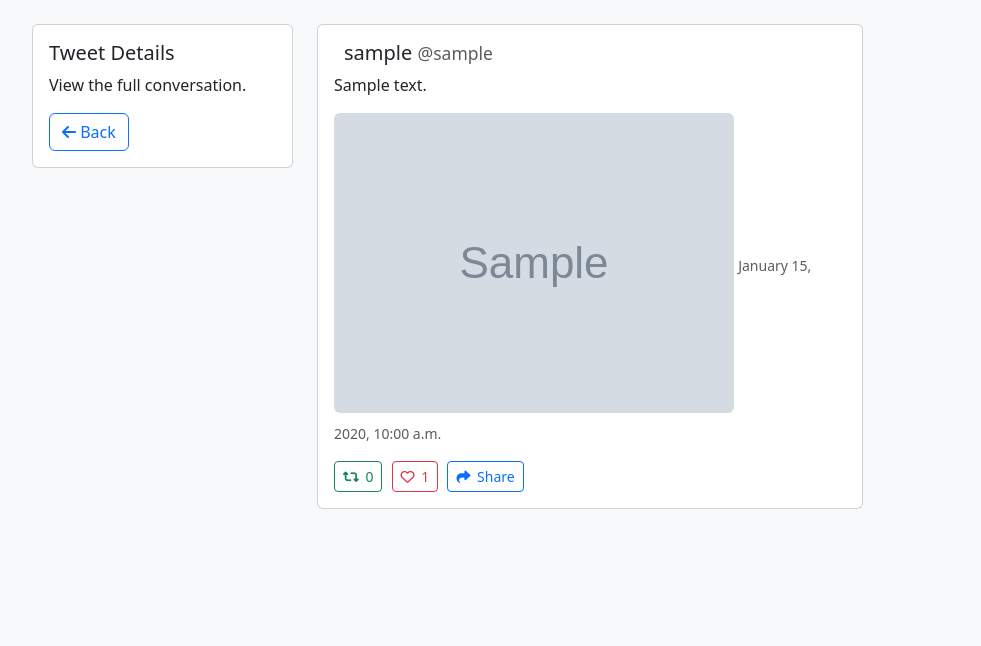
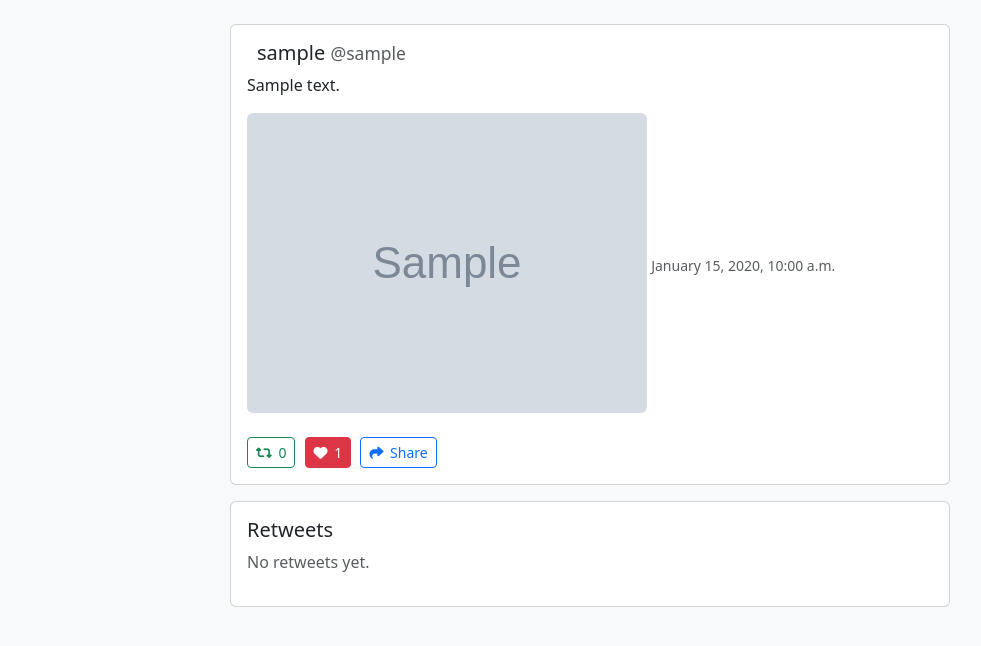
Before and after one commit to mitch104/twitter-clone, a Django app: page /tweet/1/ in a window 1280 px wide. Shown: the part 56-702 px from the top of the page, without its empty margins (50-1031 px from the left). Run offline with Django 4.2, Linux system fonts and the light colour scheme; a user stored in the database is signed in; tables that the repository leaves empty hold one stand-in row (values such as "Sample post"); grey boxes marked "Sample" are stand-in pictures; some libraries are stand-ins or nearby versions.

Commit message:
Fix likes and retweets

```diff
--- a/twitter_clone/core/views.py
+++ b/twitter_clone/core/views.py
@@ -8,12 +8,7 @@ from django.db.models import Q, QuerySet
 from django.http import HttpRequest, HttpResponse
 from django.shortcuts import get_object_or_404, redirect
 from django.urls import reverse_lazy
-from django.views.generic import (
-    CreateView,
-    DetailView,
-    FormView,
-    ListView,
-)
+from django.views.generic import CreateView, DetailView, FormView, ListView
 
 from .forms import (
     TweetForm,
@@ -74,9 +69,7 @@ class UsersListView(LoginRequiredMixin, ListView):
     def get_context_data(self, **kwargs: Any) -> dict[str, Any]:
         context: dict[str, Any] = super().get_context_data(**kwargs)
         if self.request.user.is_authenticated:
-            context["following"] = Follow.objects.filter(follower=self.request.user).values_list(
-                "following_id", flat=True
-            )
+            context["following"] = self.request.user.following.values_list("following_id", flat=True)
         context["search_query"] = self.request.GET.get("search", "")
         return context
 
@@ -89,7 +82,9 @@ class TweetDetailView(LoginRequiredMixin, DetailView):
     def get_context_data(self, **kwargs: Any) -> dict[str, Any]:
         context: dict[str, Any] = super().get_context_data(**kwargs)
         tweet = cast(Tweet, self.object)
-        context["replies"] = Tweet.objects.filter(parent=tweet).order_by("created_at")
+        context["retweets"] = Tweet.objects.filter(parent=tweet).order_by("-created_at")
+        context["liked_tweets"] = self.request.user.likes.values_list("tweet_id", flat=True)
+        context["retweeted_tweets"] = context["retweets"].filter(user=self.request.user).values_list("id", flat=True)
         return context
 
 
@@ -104,23 +99,50 @@ class NewTweetView(LoginRequiredMixin, SuccessMessageMixin, CreateView):
         return kwargs
 
 
-class LikeTweetView(LoginRequiredMixin, FormView):
-    def post(self, request: HttpRequest, *args: Any, **kwargs: Any) -> HttpResponse:
-        tweet = get_object_or_404(Tweet, pk=kwargs["pk"])
+class LikeTweetView(LoginRequiredMixin, DetailView):
+    model = Tweet
+    template_name = "core/tweet_card.html"
+    slug_field = "id"
+    slug_url_kwarg = "tweet_id"
+
+    def get(self, request: HttpRequest, *args: Any, **kwargs: Any) -> HttpResponse:
+        tweet = self.get_object()
         like, created = Like.objects.get_or_create(user=request.user, tweet=tweet)
         if not created:
             like.delete()
-        return redirect("tweet_detail", pk=tweet.pk)
+        return super().get(request, *args, **kwargs)
+
+    def get_context_data(self, **kwargs: Any) -> dict[str, Any]:
+        context: dict[str, Any] = super().get_context_data(**kwargs)
+        context["liked_tweets"] = self.request.user.likes.values_list("tweet_id", flat=True)
+        context["retweeted_tweets"] = Tweet.objects.filter(parent__isnull=False, user=self.request.user).values_list(
+            "parent_id", flat=True
+        )
+        return context
 
 
-class RetweetView(LoginRequiredMixin, FormView):
-    def post(self, request: HttpRequest, *args: Any, **kwargs: Any) -> HttpResponse:
-        original_tweet = get_object_or_404(Tweet, pk=kwargs["pk"])
-        retweet = Tweet.objects.create(user=request.user, content=original_tweet.content, parent=original_tweet)
-        if original_tweet.image:
-            retweet.image = original_tweet.image
-            retweet.save()
-        return redirect("tweet_detail", pk=retweet.pk)
+class RetweetView(LoginRequiredMixin, DetailView):
+    model = Tweet
+    template_name = "core/tweet_card.html"
+    slug_field = "id"
+    slug_url_kwarg = "tweet_id"
+
+    def get(self, request: HttpRequest, *args: Any, **kwargs: Any) -> HttpResponse:
+        original_tweet = self.get_object()
+        retweet, created = Tweet.objects.get_or_create(
+            user=request.user, content=original_tweet.content, parent=original_tweet, image=original_tweet.image
+        )
+        if not created:
+            retweet.delete()
+        return super().get(request, *args, **kwargs)
+
+    def get_context_data(self, **kwargs: Any) -> dict[str, Any]:
+        context: dict[str, Any] = super().get_context_data(**kwargs)
+        context["liked_tweets"] = self.request.user.likes.values_list("tweet_id", flat=True)
+        context["retweeted_tweets"] = Tweet.objects.filter(parent__isnull=False, user=self.request.user).values_list(
+            "parent_id", flat=True
+        )
+        return context
 
 
 class ProfileView(LoginRequiredMixin, DetailView):
@@ -133,6 +155,10 @@ class ProfileView(LoginRequiredMixin, DetailView):
     def get_context_data(self, **kwargs: Any) -> dict[str, Any]:
         context: dict[str, Any] = super().get_context_data(**kwargs)
         context["is_following"] = self.object.is_followed_by(self.request.user)
+        context["liked_tweets"] = self.request.user.likes.values_list("tweet_id", flat=True)
+        context["retweeted_tweets"] = Tweet.objects.filter(parent__isnull=False, user=self.request.user).values_list(
+            "parent_id", flat=True
+        )
         return context
 
 
--- a/twitter_clone/templates/core/tweet_card.html
+++ b/twitter_clone/templates/core/tweet_card.html
@@ -1,5 +1,5 @@
 {% load static %}
-<div class="card mb-3 tweet-card" data-tweet-id="{{ tweet.id }}">
+<div id="tweet-card-{{ tweet.id }}" class="card mb-3 tweet-card" data-tweet-id="{{ tweet.id }}">
     <div class="card-body">
         {% if tweet.is_retweet %}
             <div class="retweet-info mb-2">
@@ -45,7 +45,7 @@
         <div class="mt-3 tweet-actions">
             <button class="btn btn-sm btn-outline-success retweet-btn {% if tweet.id in retweeted_tweets %}active{% endif %}"
                     hx-get="{% url 'retweet' tweet.id %}"
-                    hx-target="closest .tweet-card"
+                    hx-target="#tweet-card-{{ tweet.id }}"
                     hx-swap="outerHTML"
                     hx-indicator=".htmx-indicator">
                 <i class="fas fa-retweet"></i>
@@ -54,7 +54,7 @@
 
             <button class="btn btn-sm btn-outline-danger like-btn {% if tweet.id in liked_tweets %}active{% endif %}"
                     hx-get="{% url 'like_tweet' tweet.id %}"
-                    hx-target="closest .tweet-card"
+                    hx-target="#tweet-card-{{ tweet.id }}"
                     hx-swap="outerHTML"
                     hx-indicator=".htmx-indicator">
                 <i class="{% if tweet.id in liked_tweets %}fas{% else %}far{% endif %} fa-heart"></i>
--- a/twitter_clone/templates/core/tweet_detail.html
+++ b/twitter_clone/templates/core/tweet_detail.html
@@ -4,79 +4,52 @@
 {% block title %}Tweet | Twitter Clone{% endblock %}
 
 {% block content %}
-<div class="row">
-    <div class="col-md-3">
-        <div class="card mb-4">
-            <div class="card-body">
-                <h5 class="card-title">Tweet Details</h5>
-                <p class="card-text">View the full conversation.</p>
-                <a href="javascript:history.back()" class="btn btn-outline-primary">
-                    <i class="fas fa-arrow-left"></i> Back
-                </a>
-            </div>
-        </div>
-    </div>
-    <div class="col-md-6">
-        <div class="card mb-3 tweet-card" data-tweet-id="{{ tweet.id }}">
-            <div class="card-body">
-                {% if tweet.is_retweet %}
-                    <div class="retweet-info mb-2">
-                        <small class="text-muted">
-                            <i class="fas fa-retweet"></i> Retweeted by {{ tweet.user.username }}
-                        </small>
-                    </div>
-                    {% with original_tweet=tweet.parent %}
-                        <div class="media mb-2">
-                            <div class="media-body">
-                                <h5 class="mt-0">
-                                    <a href="{% url 'profile' original_tweet.user.username %}" class="text-dark text-decoration-none">
-                                        {{ original_tweet.user.username }}
-                                    </a>
-                                    <small class="text-muted">@{{ original_tweet.user.username }}</small>
-                                </h5>
+<div class="container mt-4">
+    <div class="row">
+        <div class="col-md-8 mx-auto">
+            {% include "core/tweet_card.html" with tweet=tweet %}
+            <div class="card mb-4">
+                <div class="card-body">
+                    <h5 class="card-title">Retweets</h5>
+                    {% if retweets %}
+                        {% for retweet in retweets %}
+                            <div class="retweet-item mb-3">
+                                <small class="text-muted">
+                                    <i class="fas fa-retweet"></i> Retweeted by {{ retweet.user.username }}
+                                </small>
+                                <small class="text-muted float-end">{{ retweet.created_at|date:"F j, Y, g:i a" }}</small>
                             </div>
-                        </div>
-                        <p class="card-text">{{ original_tweet.content }}</p>
-                        {% if original_tweet.image %}
-                            <img src="{{ original_tweet.image.url }}" class="img-fluid rounded mb-2" alt="Tweet image">
-                        {% endif %}
-                        <small class="text-muted">{{ original_tweet.created_at|date:"F j, Y, g:i a" }}</small>
-                    {% endwith %}
-                {% else %}
-                    <div class="media mb-2">
-                        <div class="media-body">
-                            <h5 class="mt-0">
-                                <a href="{% url 'profile' tweet.user.username %}" class="text-dark text-decoration-none">
-                                    {{ tweet.user.username }}
-                                </a>
-                                <small class="text-muted">@{{ tweet.user.username }}</small>
-                            </h5>
-                        </div>
-                    </div>
-                    <p class="card-text">{{ tweet.content }}</p>
-                    {% if tweet.image %}
-                        <img src="{{ tweet.image.url }}" class="img-fluid rounded mb-2" alt="Tweet image">
+                        {% endfor %}
+                    {% else %}
+                        <p class="text-muted">No retweets yet.</p>
                     {% endif %}
-                    <small class="text-muted">{{ tweet.created_at|date:"F j, Y, g:i a" }}</small>
-                {% endif %}
-
-                <div class="mt-3 tweet-actions">
-                    <button class="btn btn-sm btn-outline-success retweet-btn" data-tweet-id="{{ tweet.id }}">
-                        <i class="fas fa-retweet"></i>
-                        <span class="retweet-count">{{ tweet.get_retweets_count }}</span>
-                    </button>
-
-                    <button class="btn btn-sm btn-outline-danger like-btn {% if liked %}active{% endif %}" data-tweet-id="{{ tweet.id }}">
-                        <i class="{% if liked %}fas{% else %}far{% endif %} fa-heart"></i>
-                        <span class="like-count">{{ tweet.get_likes_count }}</span>
-                    </button>
-
-                    <button class="btn btn-sm btn-outline-primary share-btn" data-tweet-id="{{ tweet.id }}">
-                        <i class="fas fa-share"></i> Share
-                    </button>
                 </div>
             </div>
         </div>
     </div>
 </div>
+
+<script>
+document.addEventListener('DOMContentLoaded', function() {
+    const textarea = document.querySelector('textarea[name="content"]');
+    const charCount = document.getElementById('char-count');
+
+    textarea.addEventListener('input', function() {
+        const remaining = 280 - this.value.length;
+        charCount.textContent = remaining;
+
+        if (remaining < 50) {
+            charCount.classList.add('text-warning');
+        } else {
+            charCount.classList.remove('text-warning');
+        }
+
+        if (remaining < 0) {
+            charCount.classList.add('text-danger');
+        } else {
+            charCount.classList.remove('text-danger');
+        }
+    });
+});
+</script>
 {% endblock %}
```
Also changed, not shown: twitter_clone/templates/core/profile.html (+14 -14 lines).
